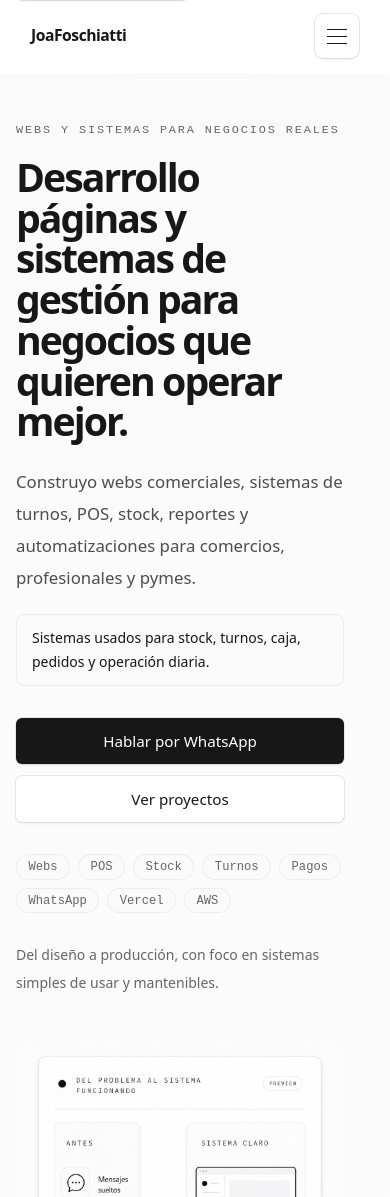
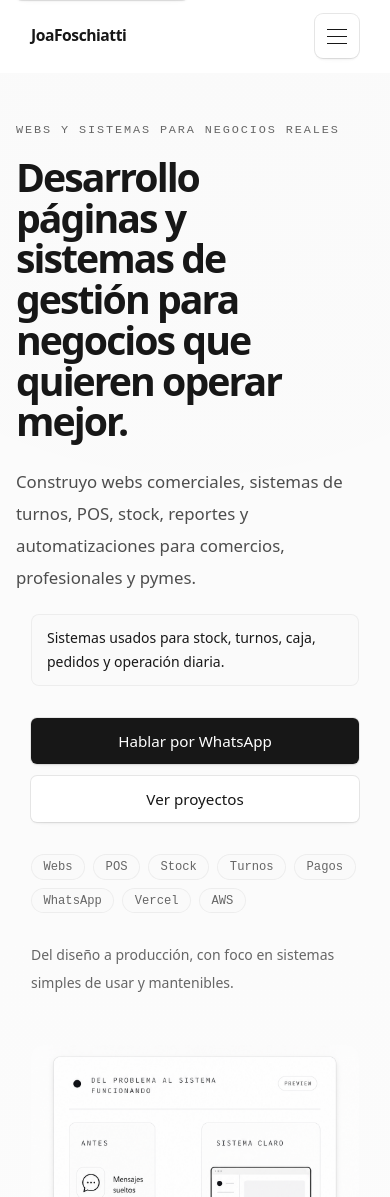
Before and after one commit to JoaFoschiatti/JoaFoschiatti_portfolio, a Next.js app: page / in a window 390 px wide. Shown: the top 1197 px of the page. Built offline with nearby package versions, Linux system fonts and the light colour scheme.

Commit message:
Ajusta centrado responsive del hero mobile

```diff
--- a/src/components/Hero.tsx
+++ b/src/components/Hero.tsx
@@ -29,10 +29,10 @@ export default function Hero({
           <p className="mt-6 max-w-[20.5rem] text-[clamp(1.05rem,1.9vw,1.22rem)] leading-8 text-[#4d4d4d] sm:max-w-3xl">
             {subtitle}
           </p>
-          <p className="mt-5 block max-w-[20.5rem] rounded-[8px] bg-[#fafafa] px-4 py-3 text-sm leading-6 text-[#171717] shadow-[inset_0_0_0_1px_rgba(0,0,0,0.05)] sm:max-w-2xl">
+          <p className="mx-auto mt-5 block w-full max-w-[20.5rem] rounded-[8px] bg-[#fafafa] px-4 py-3 text-sm leading-6 text-[#171717] shadow-[inset_0_0_0_1px_rgba(0,0,0,0.05)] sm:mx-0 sm:max-w-2xl">
             {proof}
           </p>
-          <div className="mt-8 flex max-w-[20.5rem] flex-col gap-3 sm:max-w-none sm:flex-row">
+          <div className="mx-auto mt-8 flex w-full max-w-[20.5rem] flex-col gap-3 sm:mx-0 sm:max-w-none sm:flex-row">
             <Link className="button-primary" href={whatsappHref}>
               Hablar por WhatsApp
             </Link>
@@ -40,19 +40,19 @@ export default function Hero({
               Ver proyectos
             </Link>
           </div>
-          <div className="mt-8 flex max-w-[20.5rem] flex-wrap gap-2 sm:max-w-none">
+          <div className="mx-auto mt-8 flex w-full max-w-[20.5rem] flex-wrap gap-2 sm:mx-0 sm:max-w-none">
             {badges.map((badge) => (
               <span key={badge} className="pill">
                 {badge}
               </span>
             ))}
           </div>
-          <p className="mt-7 max-w-[20.5rem] text-sm leading-7 text-[#666666] sm:max-w-2xl">
+          <p className="mx-auto mt-7 w-full max-w-[20.5rem] text-sm leading-7 text-[#666666] sm:mx-0 sm:max-w-2xl">
             {microcopy}
           </p>
         </div>
 
-        <div className="min-w-0 max-w-[20.5rem] sm:max-w-none">
+        <div className="mx-auto w-full min-w-0 max-w-[20.5rem] sm:mx-0 sm:max-w-none">
           <HeroTransformationPreview />
         </div>
       </div>
```
